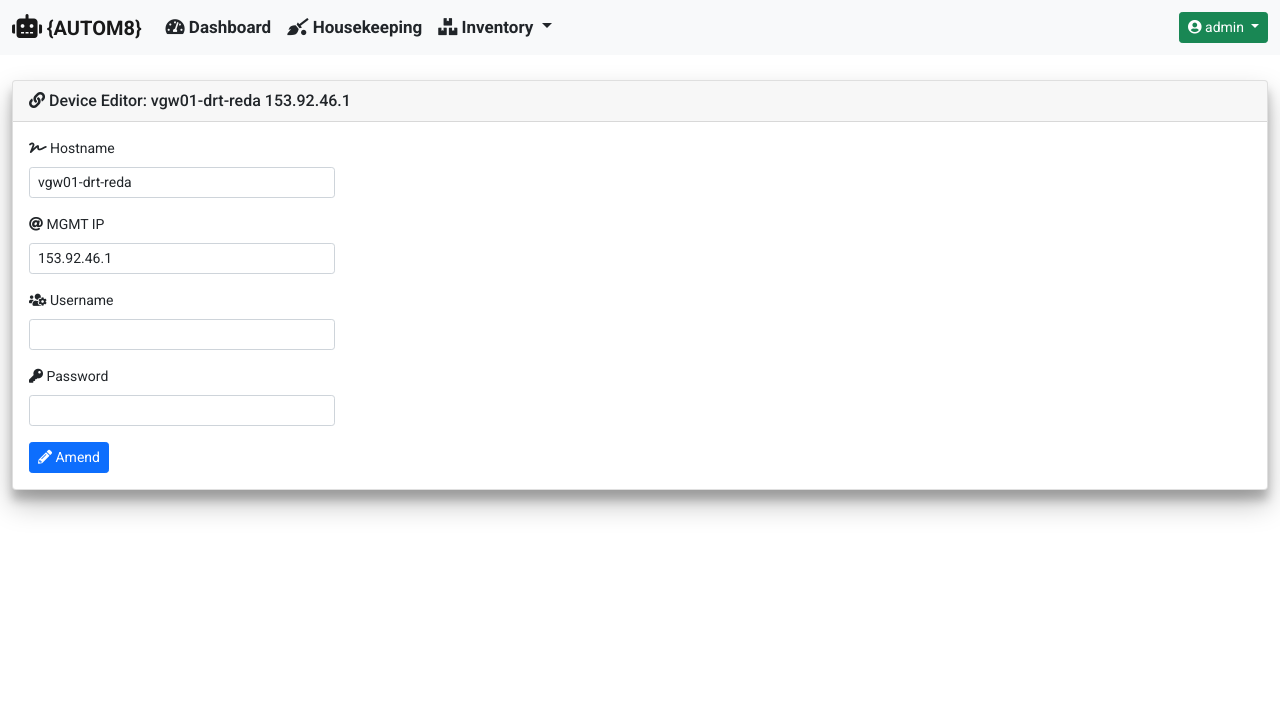
After one commit to sngx13/net_autom8, a Django app: page /inventory/device_inventory_edit/11/ in a window 1280 px wide. The commit adds this page. Shown: the top 711 px of the page. Run offline with Django 3.2, Linux system fonts and the light colour scheme; a user stored in the database is signed in; data comes from the database, SQL or seed files in the repository; both versions use the stored data as it was after the commit; parts of the project's set-up code (start-up, migrations or seed data) failed here and were passed over; some libraries are stand-ins or nearby versions.

Commit message:
added device edit option

```diff
--- a/inventory/forms.py
+++ b/inventory/forms.py
@@ -1,7 +1,7 @@
-import json
 from django import forms
 from django.core.validators import FileExtensionValidator
 from django.utils.html import mark_safe
+from .models import Device
 
 
 VENDORS = (
@@ -34,7 +34,7 @@ class DeviceCreateForm(forms.Form):
     )
     vendor = forms.ChoiceField(
         label=mark_safe('<i class="fas fa-briefcase"></i> Vendor'),
-        widget=forms.Select(attrs={'class': 'form-control form-control-sm'}),
+        widget=forms.Select(attrs={'class': 'form-control form-select-sm'}),
         choices=VENDORS
     )
     username = forms.CharField(
@@ -51,3 +51,22 @@ class DeviceCreateForm(forms.Form):
         ),
         required=False
     )
+
+
+class DeviceEditForm(forms.ModelForm):
+    class Meta:
+        model = Device
+        fields = ('hostname', 'mgmt_ip', 'username', 'password')
+        labels = {
+            'hostname': mark_safe('<i class="fas fa-signature"></i> Hostname'),
+            'mgmt_ip': mark_safe('<i class="fas fa-at"></i> MGMT IP'),
+            'username': mark_safe('<i class="fas fa-users-cog"></i> Username'),
+            'password': mark_safe('<i class="fas fa-key"></i> Password')
+
+        }
+        widgets = {
+            'hostname': forms.TextInput(attrs={'class': 'form-control form-control-sm'}),
+            'mgmt_ip': forms.TextInput(attrs={'class': 'form-control form-control-sm'}),
+            'username': forms.TextInput(attrs={'class': 'form-control form-control-sm'}),
+            'password': forms.PasswordInput(attrs={'class': 'form-control form-control-sm'})
+        }
--- a/inventory/scripts/device_connector.py
+++ b/inventory/scripts/device_connector.py
@@ -1,7 +1,7 @@
 import configparser
 import os
+from scrapli import Scrapli
 from ..models import Device
-from scrapli import Scrapli
 
 
 project_dir = os.getcwd()
--- a/inventory/urls.py
+++ b/inventory/urls.py
@@ -16,6 +16,11 @@ urlpatterns = [
         name='device_detailed_information'
     ),
     path(
+        'device_inventory_edit/<device_id>/',
+        login_required(views.device_inventory_edit),
+        name='device_inventory_edit'
+    ),
+    path(
         'device_inventory_import/',
         login_required(views.device_inventory_import),
         name='device_inventory_import'
--- a/inventory/views.py
+++ b/inventory/views.py
@@ -4,7 +4,7 @@ from django.http.response import HttpResponseRedirect
 from django.utils import timezone
 from housekeeping.models import CeleryJobResults
 from .models import Device
-from .forms import UploadFileForm, DeviceCreateForm
+from .forms import UploadFileForm, DeviceCreateForm, DeviceEditForm
 from .scripts.device_bulk_import import inventory_importer
 from .scripts.device_connector import device_get_details
 from .tasks import task_run_device_discovery
@@ -25,30 +25,29 @@ def device_detailed_information(request, device_id):
 
 
 def device_inventory_delete(request, device_id):
-    device_to_delete = Device.objects.get(pk=device_id)
-    device_to_delete.delete()
+    device = Device.objects.get(pk=device_id)
+    device.delete()
     messages.success(
         request,
-        f'Device: {device_to_delete.hostname} was deleted successfully!'
+        f'Device: {device.hostname} was deleted successfully!'
     )
     return HttpResponseRedirect(request.META.get('HTTP_REFERER'))
 
 
 def device_inventory_create(request):
+    form = DeviceCreateForm(request.POST)
+    context = {
+        'title': 'Inventory - Create Device',
+        'card_header': 'Inventory - Create Device',
+        'form': form
+    }
     if request.method == 'GET':
-        form = DeviceCreateForm(request.POST)
-        context = {
-            'title': 'Inventory - Create Device',
-            'card_header': 'Inventory - Create Device',
-            'form': form
-        }
         return render(
             request,
             'inventory/device_inventory_create.html',
             context
         )
     elif request.method == 'POST':
-        form = DeviceCreateForm(request.POST)
         if form.is_valid():
             try:
                 add_device = Device(
@@ -76,30 +75,23 @@ def device_inventory_create(request):
                 request,
                 'Invalid information provided!'
             )
-        context = {
-            'title': 'Inventory - Create Device',
-            'card_header': 'Inventory - Create Device',
-            'form': form
-        }
         return HttpResponseRedirect(request.path)
 
 
 def device_inventory_import(request):
+    form = UploadFileForm(request.POST, request.FILES)
+    context = {
+        'title': 'Inventory - Import Devices',
+        'card_header': 'Inventory - Import Devices',
+        'form': form
+    }
     if request.method == 'GET':
-        form = UploadFileForm(request.POST, request.FILES)
-        context = {
-            'title': 'Inventory - Import Devices',
-            'card_header': 'Inventory - Import Devices',
-            'form': form
-        }
-        return render(request, 'inventory/device_inventory_import.html', context)
+        return render(
+            request,
+            'inventory/device_inventory_import.html',
+            context
+        )
     if request.method == 'POST':
-        form = UploadFileForm(request.POST, request.FILES)
-        context = {
-            'title': 'Inventory - Import Devices',
-            'card_header': 'Inventory - Import Devices',
-            'form': form
-        }
         if request.FILES:
             if form.is_valid():
                 result = inventory_importer(request.FILES['file'])
@@ -117,9 +109,41 @@ def device_inventory_import(request):
                 else:
                     messages.error(request, result)
             else:
-                return render(request, 'inventory/device_inventory_import.html', context)
+                return render(
+                    request,
+                    'inventory/device_inventory_import.html',
+                    context
+                )
         else:
             messages.error(request, 'No file was provided!')
+        return HttpResponseRedirect(request.path)
+
+
+def device_inventory_edit(request, device_id):
+    device = Device.objects.get(pk=device_id)
+    if request.method == 'GET':
+        form = DeviceEditForm(instance=device)
+        context = {
+            'title': 'Inventory - Device Editor',
+            'card_header': f'Device Editor: {device.hostname} {device.mgmt_ip}',
+            'form': form,
+            'data': device
+        }
+        return render(request, 'inventory/device_inventory_edit.html', context)
+    elif request.method == 'POST':
+        form = DeviceEditForm(request.POST, instance=device)
+        context = {
+            'title': 'Inventory - Device Editor',
+            'card_header': f'Device Editor: {device.hostname} {device.mgmt_ip}',
+            'form': form,
+            'data': device
+        }
+        if form.is_valid():
+            form.save()
+            messages.success(
+                request,
+                f'Device {device.hostname} has changed to ' + request.POST['hostname']
+            )
         return HttpResponseRedirect(request.path)
 
 
--- /dev/null
+++ b/templates/inventory/device_inventory_edit.html
@@ -0,0 +1,14 @@
+{% extends "base_template/base.html"%}
+{% load crispy_forms_tags %}
+{% block content %}
+<form method="POST">
+{% csrf_token %}
+<div class="col-md-3">
+    {{ form|crispy }}
+</div>
+<button type="submit" class="btn btn-sm btn-primary">
+    <i class="fas fa-pencil-alt"></i>
+    Amend
+</button>
+</form>
+{% endblock %}
--- a/templates/inventory/device_inventory_list.html
+++ b/templates/inventory/device_inventory_list.html
@@ -30,8 +30,11 @@
                 <td>{{ device.serial_number }}</td>
                 <td>{{ device.date_added }}</td>
                 <td>
+                    <a href="{% url 'inventory:device_inventory_edit' device.id %}">
+                        <i class="fas fa-edit text-decoration-none"></i>
+                    </a>
                     <a href="{% url 'inventory:device_inventory_delete' device.id %}">
-                        <i class="fas fa-trash-alt fa-md text-danger"></i>
+                        <i class="fas fa-trash-alt fa-md text-danger text-decoration-none"></i>
                     </a>
                 </td>
             </tr>
--- /dev/null
+++ b/uploaded_files/imported_file_197.csv
@@ -0,0 +1,3 @@
+"Hostname","IP","Vendor"
+"vgw01-drt-red","153.92.46.1","Cisco"
+"vgw01-nd4-nrt","153.92.46.5","Cisco"
--- /dev/null
+++ b/uploaded_files/imported_file_198.csv
@@ -0,0 +1,3 @@
+"Hostname","IP","Vendor"
+"vgw01-drt-red","153.92.46.1","Cisco"
+"vgw01-nd4-nrt","153.92.46.5","Cisco"
--- /dev/null
+++ b/uploaded_files/imported_file_749.csv
@@ -0,0 +1,3 @@
+"Hostname","IP","Vendor"
+"vgw01-drt-red","153.92.46.1","Cisco"
+"vgw01-nd4-nrt","153.92.46.5","Cisco"
```
Also changed, not shown: db.sqlite3.
